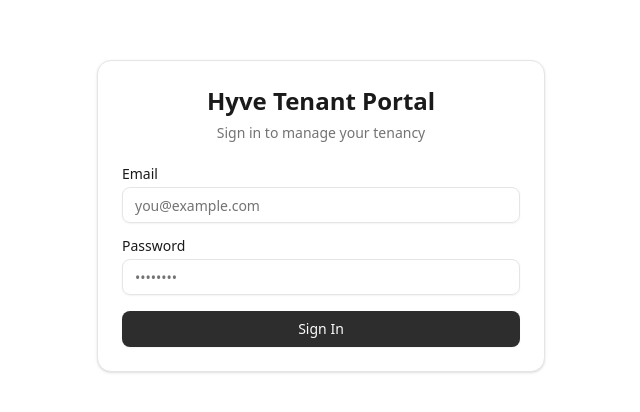
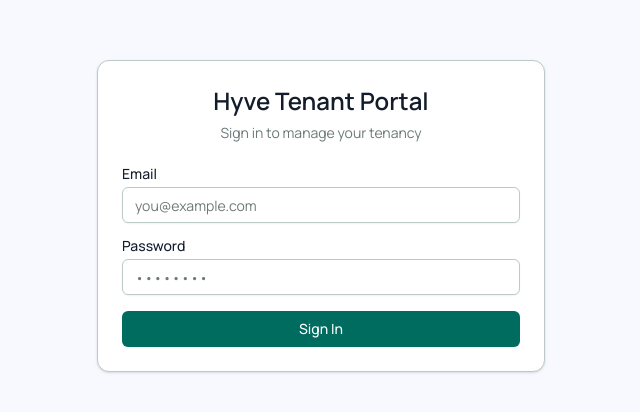
Before and after one commit to markiewee/hyve-website, a React (Vite) app: page /portal/login in a window 1280 px wide. Shown: the part 184-596 px from the top of the page, without its empty margins (319-959 px from the left). Built offline with nearby package versions, Linux system fonts and the light colour scheme; no server answers.

Commit message:
feat: apply Stitch design system — teal palette, Plus Jakarta Sans + Manrope + Inter fonts, nav dropdown

```diff
--- a/index.html
+++ b/index.html
@@ -28,6 +28,10 @@
     <link rel="shortcut icon" type="image/x-icon" href="/favicon.ico?v=2" />
     <link rel="apple-touch-icon" href="/favicon.ico?v=2" />
     <meta name="viewport" content="width=device-width, initial-scale=1.0" />
+    <!-- Stitch Design System Fonts -->
+    <link rel="preconnect" href="https://fonts.googleapis.com" />
+    <link rel="preconnect" href="https://fonts.gstatic.com" crossorigin />
+    <link href="https://fonts.googleapis.com/css2?family=Plus+Jakarta+Sans:wght@400;500;600;700;800&family=Manrope:wght@400;500;600;700&family=Inter:wght@400;500;600&display=swap" rel="stylesheet" />
     <title>Hyve Coliving - Premium Shared Living Spaces in Singapore</title>
     <!-- Structured Data for AI & Search -->
     <script type="application/ld+json">
--- a/src/App.css
+++ b/src/App.css
@@ -42,38 +42,39 @@
 }
 
 :root {
-  --radius: 0.625rem;
-  --background: #ffffff;
-  --foreground: #1a1a1a;
+  --radius: 0.5rem;
+  /* Stitch Design System — "The Digital Sanctuary" */
+  --background: #f8f9ff;
+  --foreground: #121c2a;
   --card: #ffffff;
-  --card-foreground: #1a1a1a;
+  --card-foreground: #121c2a;
   --popover: #ffffff;
-  --popover-foreground: #1a1a1a;
-  --primary: #2d2d2d;
-  --primary-foreground: #fbfbfb;
-  --secondary: #f5f5f5;
-  --secondary-foreground: #2d2d2d;
-  --muted: #f5f5f5;
-  --muted-foreground: #737373;
-  --accent: #f5f5f5;
-  --accent-foreground: #2d2d2d;
-  --destructive: #dc2626;
-  --border: #e5e5e5;
-  --input: #e5e5e5;
-  --ring: #a3a3a3;
-  --chart-1: #e76f00;
-  --chart-2: #0d9488;
-  --chart-3: #334155;
-  --chart-4: #eab308;
-  --chart-5: #f59e0b;
-  --sidebar: #fbfbfb;
-  --sidebar-foreground: #1a1a1a;
-  --sidebar-primary: #2d2d2d;
-  --sidebar-primary-foreground: #fbfbfb;
-  --sidebar-accent: #f5f5f5;
-  --sidebar-accent-foreground: #2d2d2d;
-  --sidebar-border: #e5e5e5;
-  --sidebar-ring: #a3a3a3;
+  --popover-foreground: #121c2a;
+  --primary: #006b5f;
+  --primary-foreground: #ffffff;
+  --secondary: #eff4ff;
+  --secondary-foreground: #555f6f;
+  --muted: #eff4ff;
+  --muted-foreground: #6c7a77;
+  --accent: #e6eeff;
+  --accent-foreground: #121c2a;
+  --destructive: #ba1a1a;
+  --border: #bbcac6;
+  --input: #bbcac6;
+  --ring: #14b8a6;
+  --chart-1: #14b8a6;
+  --chart-2: #006a61;
+  --chart-3: #555f6f;
+  --chart-4: #71f8e4;
+  --chart-5: #4fdbc8;
+  --sidebar: #eff4ff;
+  --sidebar-foreground: #121c2a;
+  --sidebar-primary: #006b5f;
+  --sidebar-primary-foreground: #ffffff;
+  --sidebar-accent: #e6eeff;
+  --sidebar-accent-foreground: #121c2a;
+  --sidebar-border: #bbcac6;
+  --sidebar-ring: #14b8a6;
 }
 
 .dark {
@@ -116,6 +117,15 @@
   }
   body {
     @apply bg-background text-foreground;
+    font-family: 'Manrope', system-ui, sans-serif;
+  }
+  /* Stitch typography system */
+  h1, h2, h3, .font-display {
+    font-family: 'Plus Jakarta Sans', system-ui, sans-serif;
+    letter-spacing: -0.02em;
+  }
+  .font-data, .font-mono, table th, table td {
+    font-family: 'Inter', system-ui, sans-serif;
   }
 }
 
```
